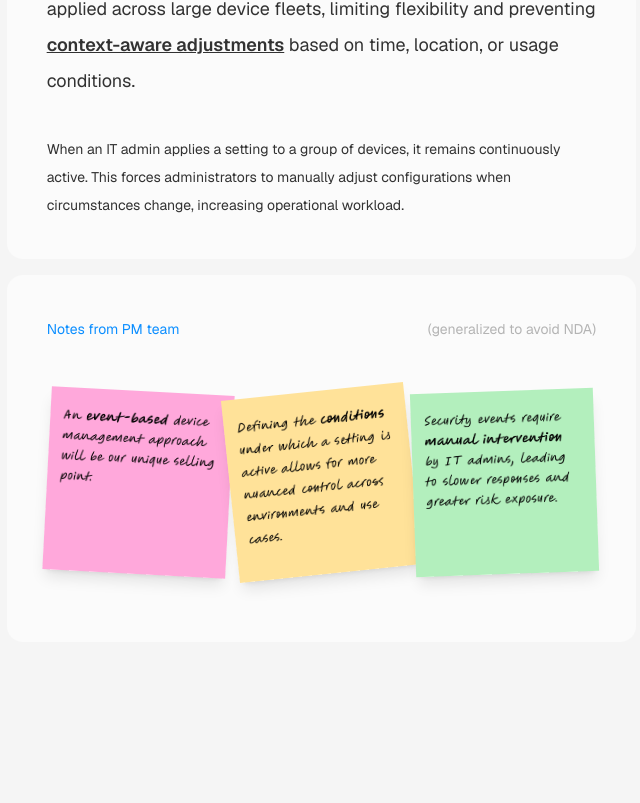
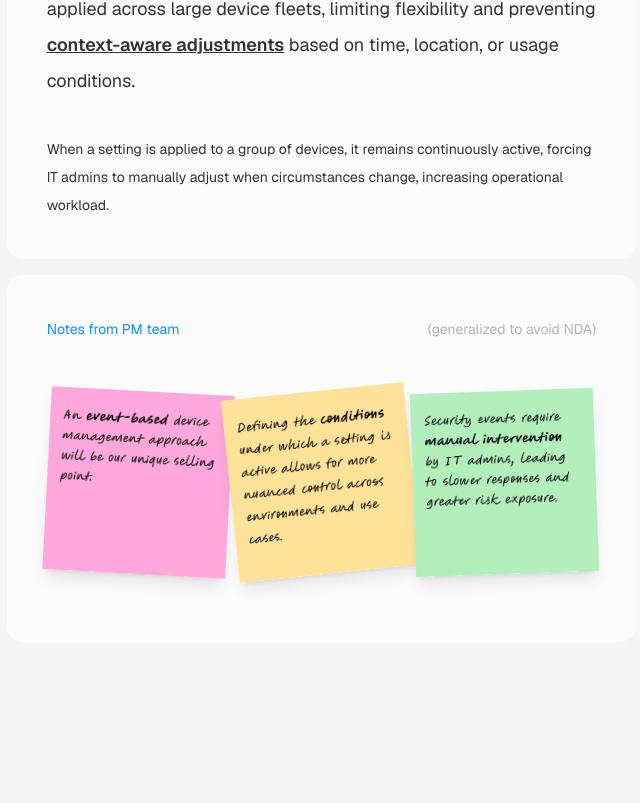
Before and after one commit to hungiie/portfolio, a Next.js app: page /rules in a window 1280 px wide. Shown: the part 1397-2200 px from the top of the page, without its empty margins (484-1124 px from the left). Built offline with nearby package versions, Linux system fonts and the light colour scheme.

Commit message:
Update page.tsx

```diff
--- a/app/rules/page.tsx
+++ b/app/rules/page.tsx
@@ -93,7 +93,7 @@ export default function Rules() {
                                 <div className="mb-9"></div>
                                 <p className="text-lg text-[var(--colour-bodytext)] leading-loose">Current device management settings are often static and uniformly applied across large device fleets, limiting flexibility and preventing <span className="font-semibold font-[var(--colour-pure)] underline">context-aware adjustments</span> based on time, location, or usage conditions.</p>
                                 <div className="mb-9"></div>
-                                <p className="text-sm text-[var(--colour-bodytext)] leading-loose">When an IT admin applies a setting to a group of devices, it remains continuously active. This forces administrators to manually adjust configurations when circumstances change, increasing operational workload.</p>
+                                <p className="text-sm text-[var(--colour-bodytext)] leading-loose">When a setting is applied to a group of devices, it remains continuously active, forcing IT admins to manually adjust when circumstances change, increasing operational workload.</p>
                             </div>
                             <div className="mb-4"></div>
                             <div className="flex flex-col justify-center items-center bg-[#fbfbfb] p-10 rounded-2xl">
```
